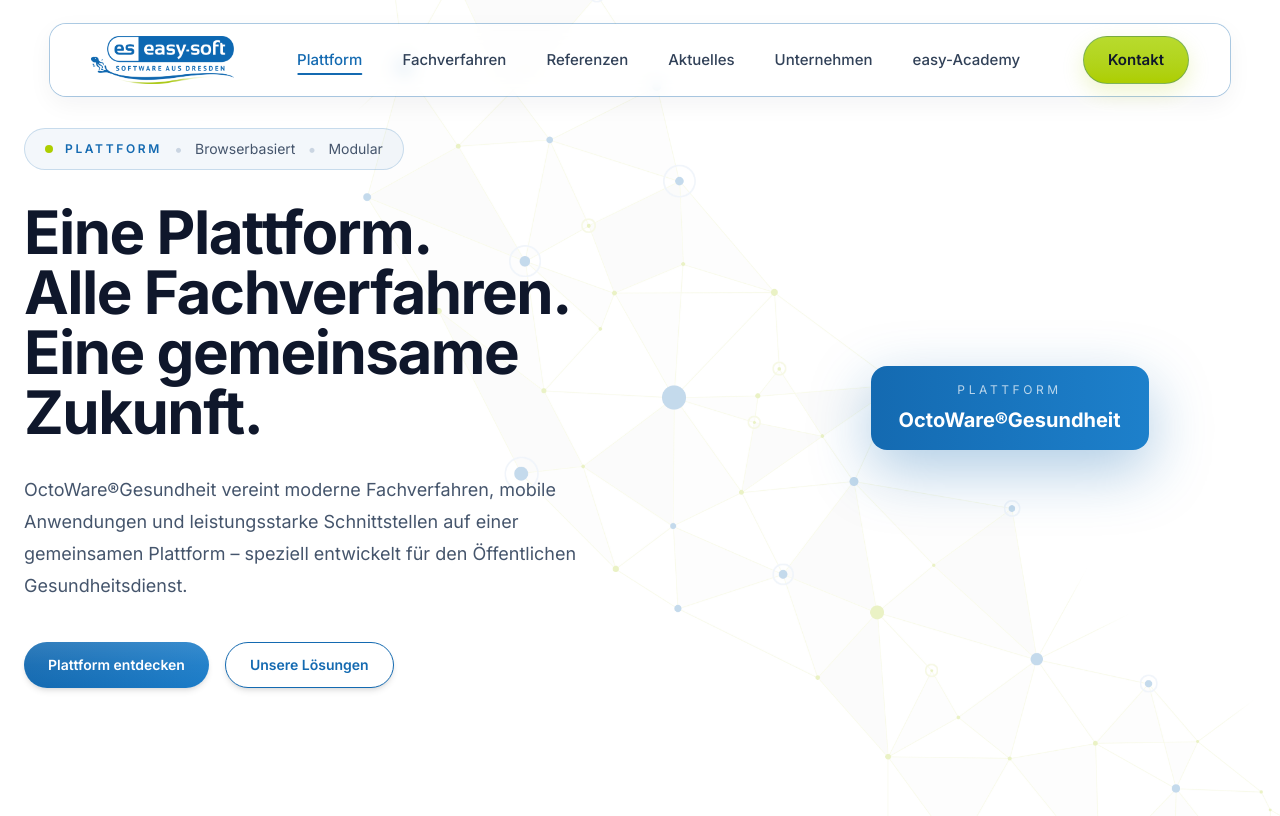
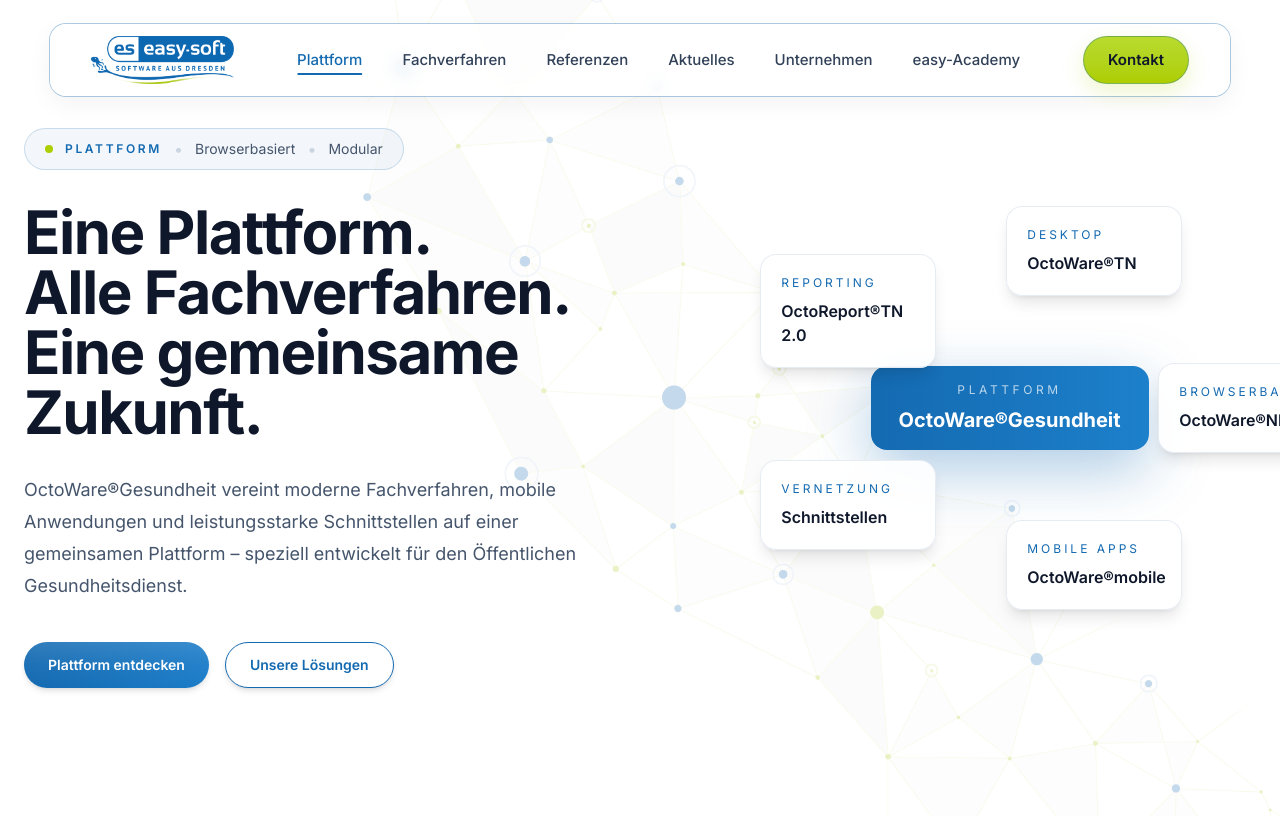
Before and after one commit to weblogger117-art/octoware-website, a Next.js app: page /plattform in a window 1280 px wide. Built offline with nearby package versions, Linux system fonts and the light colour scheme.

Commit message:
Update PlatformVisualization.tsx

```diff
--- a/components/sections/platform/PlatformVisualization.tsx
+++ b/components/sections/platform/PlatformVisualization.tsx
@@ -28,9 +28,13 @@ const modules = [
 
 export default function PlatformVisualization() {
 
-const radius = 180;
+const radiusX = 220;
+const radiusY = 165;
+
 const centerX = 56;
 const centerY = 50;
+
+const rotation = 0;
 
   return (
     <div className="relative h-[560px] w-full">
@@ -46,6 +50,63 @@ const centerY = 50;
     -translate-y-1/2
   "
 >
+
+  {modules.map((module) => {
+
+  const angle = ((module.angle + rotation) * Math.PI) / 180;
+
+  const x = Math.cos(angle) * radiusX;
+  const y = Math.sin(angle) * radiusY;
+
+  return (
+
+    <div
+      key={module.title}
+      className="
+        absolute
+
+        w-44
+
+        -translate-x-1/2
+        -translate-y-1/2
+
+        rounded-2xl
+
+        border
+        border-slate-200/80
+
+        bg-white/90
+
+        p-5
+
+        shadow-lg
+        backdrop-blur
+
+        transition-all
+        duration-300
+
+        hover:-translate-y-[55%]
+        hover:shadow-2xl
+      "
+      style={{
+        left: `calc(${centerX}% + ${x}px)`,
+        top: `calc(${centerY}% + ${y}px)`,
+      }}
+    >
+
+      <p className="text-xs uppercase tracking-[0.25em] text-[#146ab1]">
+        {module.subtitle}
+      </p>
+
+      <h4 className="mt-2 text-base font-semibold text-slate-900">
+        {module.title}
+      </h4>
+
+    </div>
+
+  );
+
+})}
 
   <div
     className="
```
